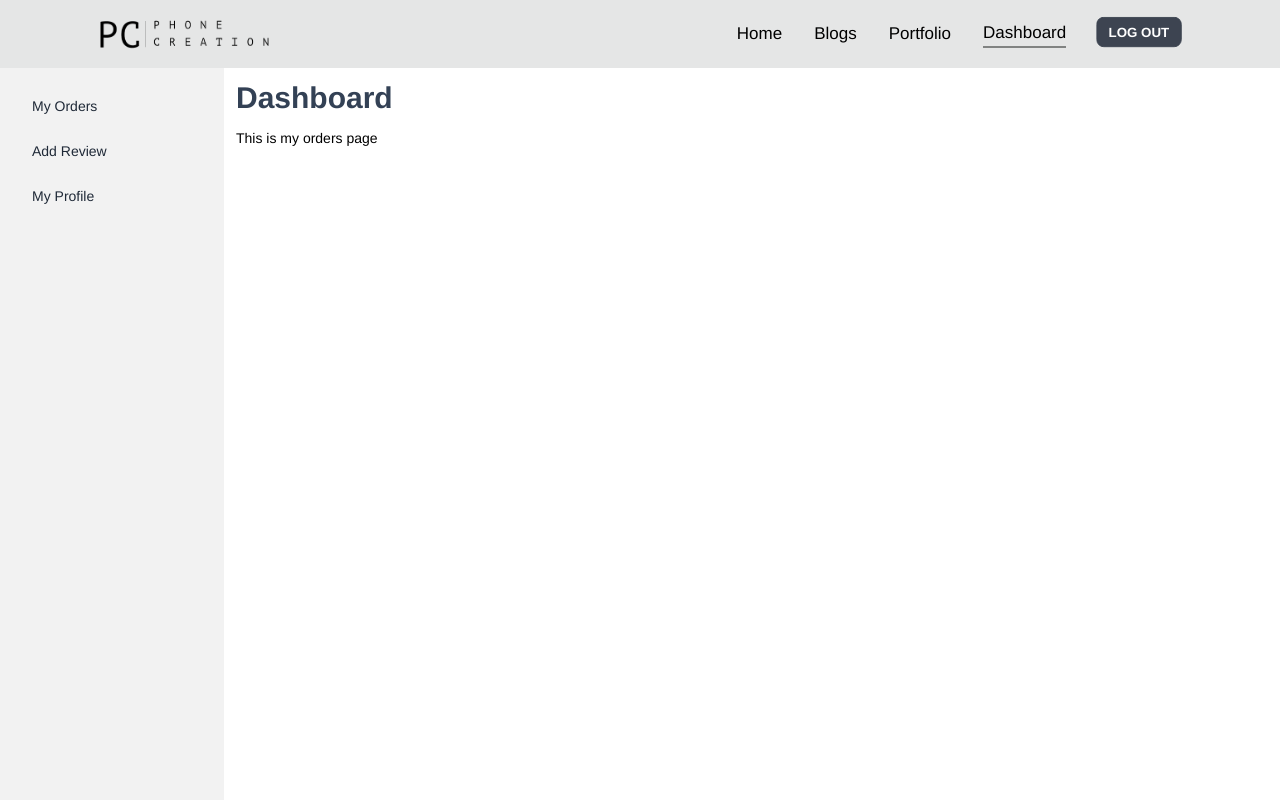
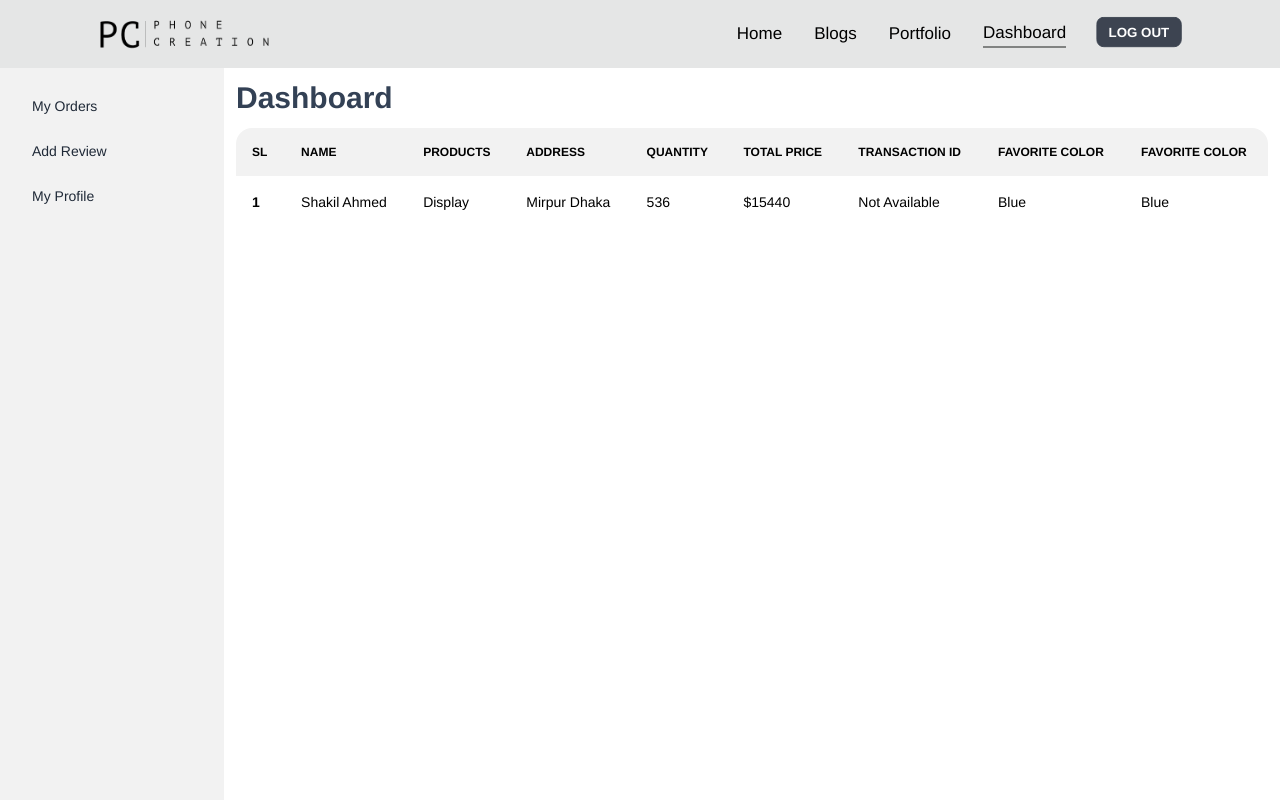
Before and after one commit to iamshakil19/phone-creation-client, a React (Create React App) app: page /dashboard in a window 1280 px wide. Shown: the top 800 px of the page. Built offline with nearby package versions, Linux system fonts and the light colour scheme; no server answers; sample sign-in values are in the browser's storage.

Commit message:
purchase page error handle complete

```diff
--- a/src/Components/Dashboard/AddReview.js
+++ b/src/Components/Dashboard/AddReview.js
@@ -10,7 +10,9 @@ const AddReview = () => {
         const rating = event.target.rating.value
         const text = event.target.text.value
         const img = user?.photoURL
-        const reviewData = { rating, text, img }
+        const name = user?.displayName
+        const reviewData = { rating, text, img, name }
+        console.log(reviewData);
 
         fetch('http://localhost:5000/reviews', {
             method: 'POST',
--- a/src/Components/Dashboard/MyOrders.js
+++ b/src/Components/Dashboard/MyOrders.js
@@ -3,7 +3,37 @@ import React from 'react';
 const MyOrders = () => {
     return (
         <div className='pt-3 px-3'>
-            <h2>This is my orders page</h2>
+            <div class="overflow-x-auto">
+                <table class="table w-full">
+
+                    <thead>
+                        <tr>
+                            <th>SL</th>
+                            <th>Name</th>
+                            <th>Products</th>
+                            <th>Address</th>
+                            <th>Quantity</th>
+                            <th>Total Price</th>
+                            <th>Transaction Id</th>
+                            <th>Favorite Color</th>
+                            <th>Favorite Color</th>
+                        </tr>
+                    </thead>
+                    <tbody>
+                        <tr class="hover">
+                            <th>1</th>
+                            <td>Shakil Ahmed</td>
+                            <td>Display</td>
+                            <td>Mirpur Dhaka</td>
+                            <td>536</td>
+                            <td>$15440</td>
+                            <td>Not Available</td>
+                            <td>Blue</td>
+                            <td>Blue</td>
+                        </tr>
+                    </tbody>
+                </table>
+            </div>
         </div>
     );
 };
--- a/src/Components/Home/Reviews/Reviews.js
+++ b/src/Components/Home/Reviews/Reviews.js
@@ -9,14 +9,14 @@ const Reviews = () => {
             .then(data => setReviews(data))
     }, [])
 
-    const letestReviews = reviews.slice(0, 8)
+    const latestReviews = reviews.slice(0, 6)
 
     return (
         <div className='lg:px-24 mx-auto text-center my-24'>
             <h2 className='md:text-4xl text-2xl mb-8 font-bold uppercase'>Latest Customer Reviews</h2>
-            <div className='grid gap-5 grid-cols-1 sm:grid-cols-2 lg:grid-cols-3 xl:grid-cols-4'>
+            <div className='grid gap-5 grid-cols-1 sm:grid-cols-2 lg:grid-cols-3'>
                 {
-                    letestReviews.map(review => <Review
+                    latestReviews.map(review => <Review
                         key={review._id}
                         review={review}
                     ></Review>)
--- a/src/Components/Purchase/Purchase.js
+++ b/src/Components/Purchase/Purchase.js
@@ -1,5 +1,6 @@
 import React, { useEffect, useState } from 'react';
 import { useAuthState } from 'react-firebase-hooks/auth';
+import toast from 'react-hot-toast';
 import { useParams } from 'react-router-dom';
 import auth from '../../firebase.init';
 import Footer from '../Shared/Footer';
@@ -24,19 +25,38 @@ const Purchase = () => {
         const productsName = event.target.productsName.value
         const email = event.target.email.value
         const quantity = event.target.quantity.value
+        if (quantity < minimum || quantity > available) {
+            return toast.error(`Minimum order ${minimum} pieces and Maximum order ${available} pieces`)
+        }
         const totalCost = quantity * price
         const number = event.target.number.value
         const address = event.target.address.value
         const orderData = { userName, productsName, email, quantity, number, address, totalCost }
-        console.log(orderData);
+
+        fetch('http://localhost:5000/orders', {
+            method: 'POST',
+            headers: {
+                'content-type': 'application/json'
+            },
+            body: JSON.stringify(orderData)
+        })
+            .then(res => res.json())
+            .then(data => {
+                console.log(data);
+                if (data.insertedId) {
+                    event.target.reset()
+                    toast.success("Purchase was Successful")
+                }
+            })
     }
     return (
         <div>
             <Navbar></Navbar>
+            <div className='grid grid-cols-1 lg:grid-cols-2'>
                 <div>
                     <h2 className='text-3xl lg:text-4xl my-5 font-bold text-center'>Parts Details</h2>
                     <div class="hero">
-                    <div class="hero-content flex-col lg:flex-row">
+                        <div class="hero-content flex-col">
                             <div>
                                 <img className='w-56 md:w-72 rounded-lg' src={img} alt="" />
                             </div>
@@ -80,7 +100,7 @@ const Purchase = () => {
                                     <label class="label">
                                         <span class="label-text">Quantity</span>
                                     </label>
-                                <input name='quantity' type="number" class="input input-bordered w-full max-w-xs input-sm" min={minimum} max={available} defaultValue={minimum} />
+                                    <input name='quantity' type="number" class="input input-bordered w-full max-w-xs input-sm" defaultValue={minimum} />
                                 </div>
                                 <div class="form-control w-full max-w-xs">
                                     <label class="label">
@@ -99,6 +119,7 @@ const Purchase = () => {
                         </div>
                     </form>
                 </div>
+            </div>
 
             <Footer></Footer>
         </div>
```
Lines whose indentation alone changed are shown as unchanged.
